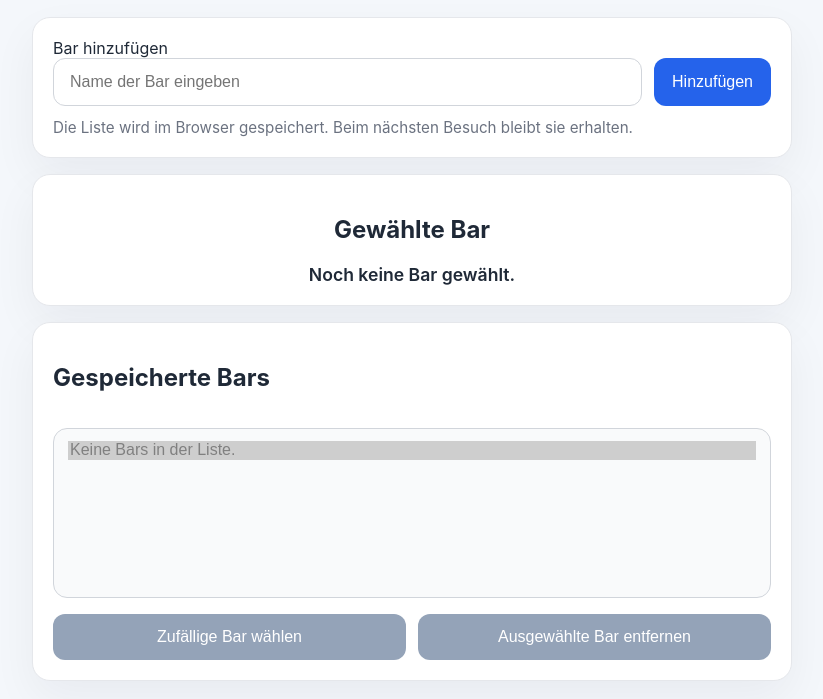
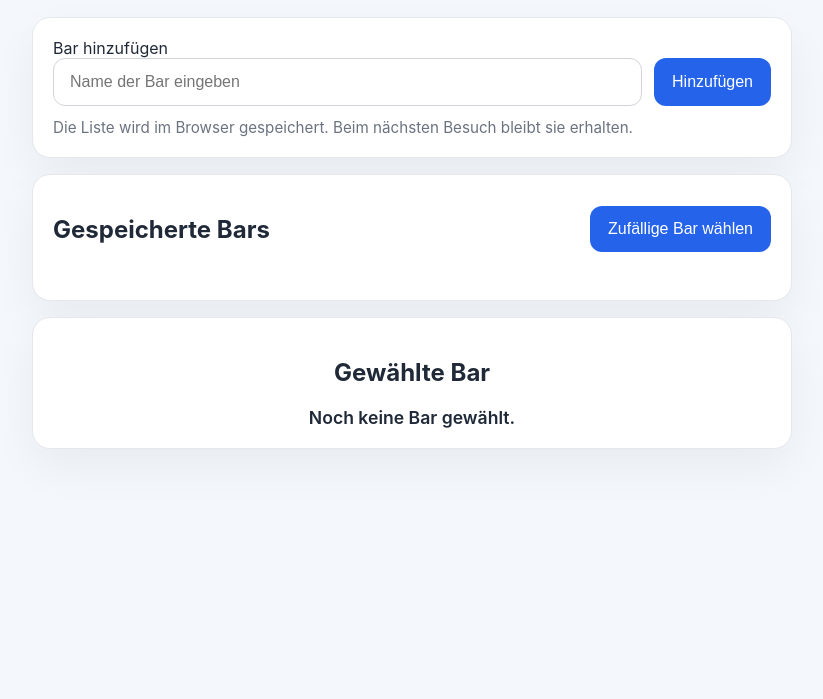
Before and after one commit to robinseitz1992-glitch/next-stop, a plain HTML site: page index.html in a window 1280 px wide. Shown: the part 81-780 px from the top of the page, without its empty margins (228-1051 px from the left). Drawn offline with Linux system fonts and the light colour scheme.

Commit message:
Refactor index.html for better structure and functionality
Updated the HTML structure to include a list for saved bars and reorganized sections.

```diff
--- a/index.html
+++ b/index.html
@@ -19,22 +19,17 @@
       <p class="hint">Die Liste wird im Browser gespeichert. Beim nächsten Besuch bleibt sie erhalten.</p>
     </section>
 
+    <section class="card">
+      <div class="toolbar">
+        <h2>Gespeicherte Bars</h2>
+        <button id="random-button" type="button">Zufällige Bar wählen</button>
+      </div>
+      <ul id="bar-list" class="bar-list"></ul>
+    </section>
+
     <section class="card result-card" aria-live="polite">
       <h2>Gewählte Bar</h2>
       <p id="result-text" class="result-text">Noch keine Bar gewählt.</p>
-    </section>
-
-    <section class="card">
-      <div class="toolbar">
-        <h2>Gespeicherte Bars</h2>
-      </div>
-      <div class="select-row">
-        <select id="bar-select" size="5"></select>
-      </div>
-      <div class="action-row">
-        <button id="random-button" type="button">Zufällige Bar wählen</button>
-        <button id="remove-selected-button" type="button" class="remove-button">Ausgewählte Bar entfernen</button>
-      </div>
     </section>
   </main>
 
```
